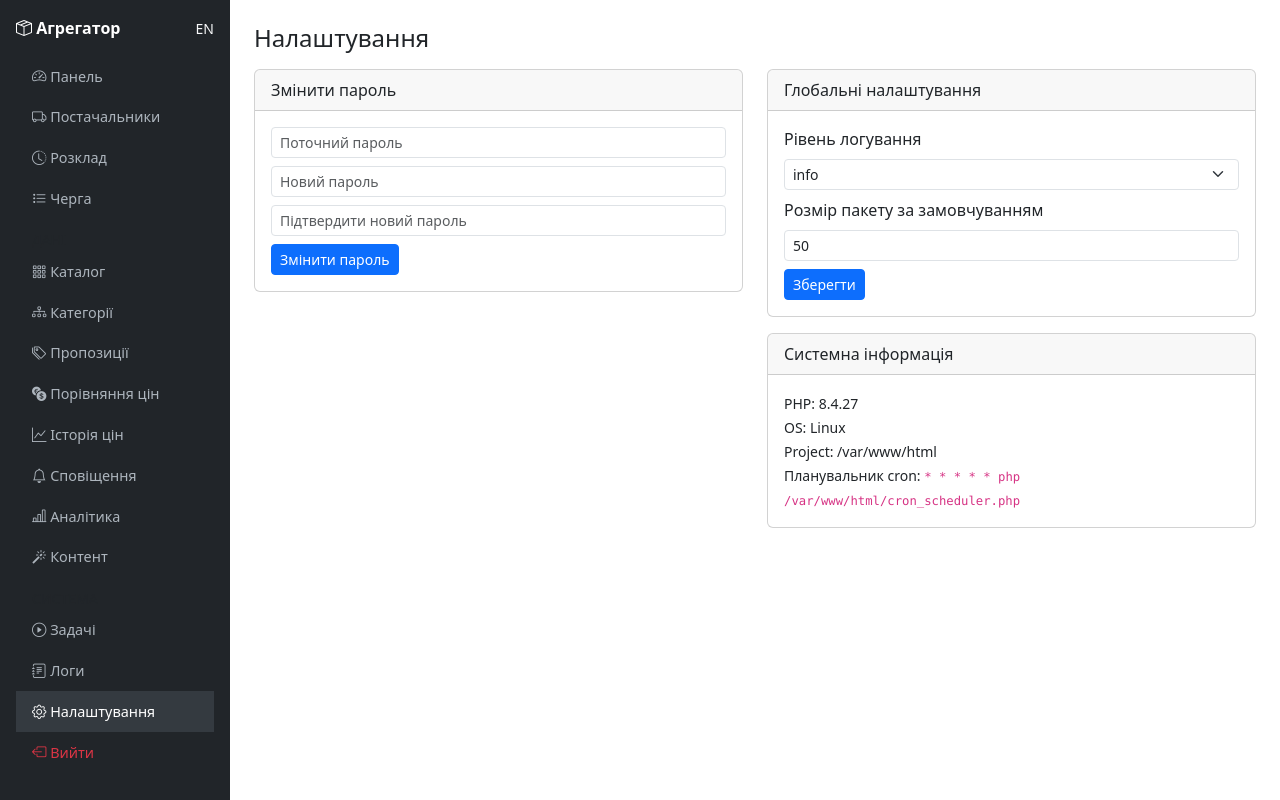
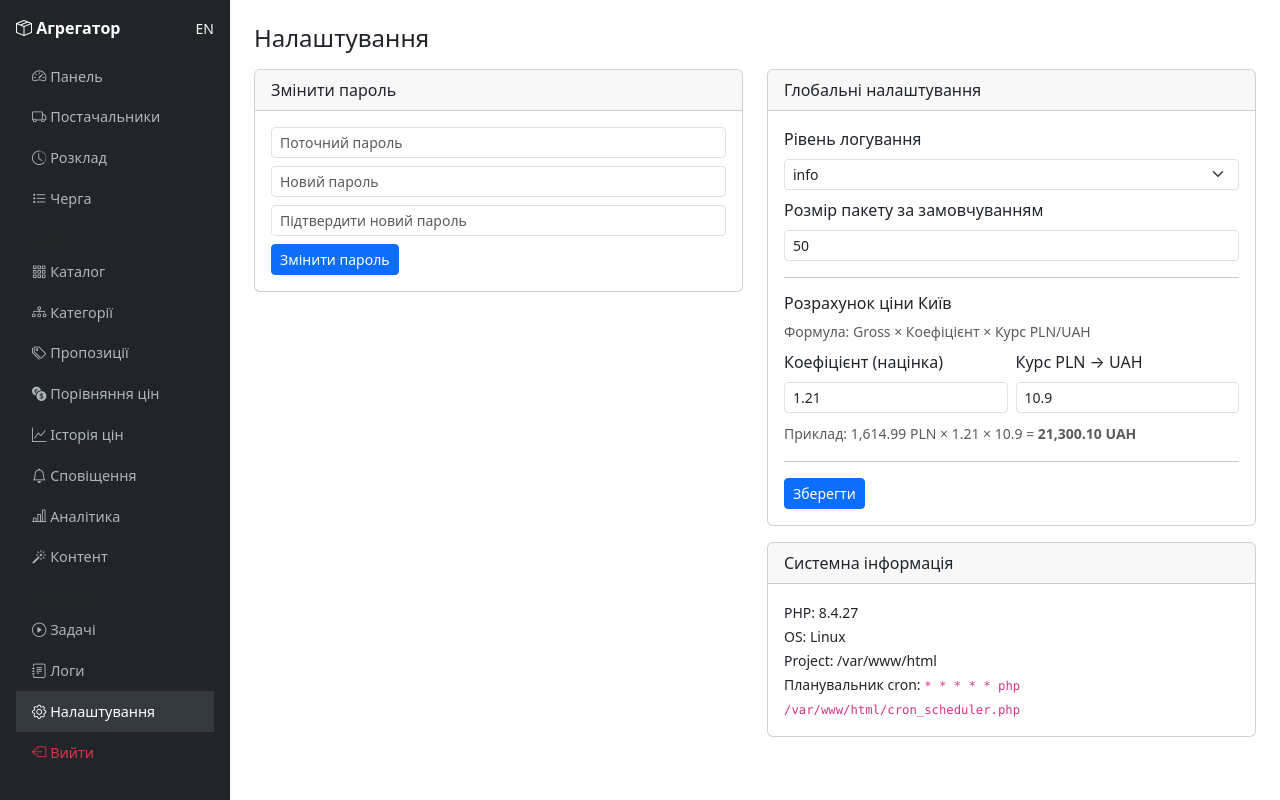
Before and after one commit to ooobabichdima/gunfire_pars, a PHP site: page /index.php?page=settings in a window 1280 px wide. Run offline with PHP 8.4, Linux system fonts and the light colour scheme; the visitor is signed in with stand-in values (Sample User, id 1); data that the repository does not hold is empty.

Commit message:
feat: add Kyiv price calculation (Gross × markup × PLN rate)
Formula: Gross × Коефіцієнт × Курс PLN/UAH = Ціна Київ

- Settings page: editable markup (default 1.21) and PLN/UAH rate (default 10.9)
- Product detail: new "Ціна Київ (UAH)" column in offers table
  Supports PLN, EUR, UAH currencies
- CLI update_b2b_prices.php: shows calculated Kyiv price for --sku queries

Example: 1,614.99 PLN × 1.21 × 10.9 = 21,299.70 UAH

https://claude.ai/code/session_016kJt6ZU9VpVhJVG6wTsHFK

```diff
--- a/admin/pages/settings.php
+++ b/admin/pages/settings.php
@@ -25,8 +25,10 @@ if ($_SERVER['REQUEST_METHOD'] === 'POST' && verify_csrf()) {
 
     if ($action === 'save_settings') {
         $settings = [
-            'log_level'     => $_POST['log_level'] ?? 'info',
-            'default_batch' => $_POST['default_batch'] ?? '50',
+            'log_level'      => $_POST['log_level'] ?? 'info',
+            'default_batch'  => $_POST['default_batch'] ?? '50',
+            'kyiv_markup'    => $_POST['kyiv_markup'] ?? '1.21',
+            'pln_uah_rate'   => $_POST['pln_uah_rate'] ?? '10.9',
         ];
         foreach ($settings as $key => $value) {
             $db->query(
@@ -90,6 +92,27 @@ foreach ($rows as $r) { $currentSettings[$r['key']] = $r['value']; }
                         <label class="form-label"><?= t('default_batch_size') ?></label>
                         <input type="number" name="default_batch" class="form-control form-control-sm" value="<?= esc($currentSettings['default_batch'] ?? '50') ?>">
                     </div>
+                    <hr>
+                    <h6>Розрахунок ціни Київ</h6>
+                    <small class="text-muted d-block mb-2">Формула: Gross × Коефіцієнт × Курс PLN/UAH</small>
+                    <div class="row g-2 mb-2">
+                        <div class="col-6">
+                            <label class="form-label">Коефіцієнт (націнка)</label>
+                            <input type="text" name="kyiv_markup" class="form-control form-control-sm" value="<?= esc($currentSettings['kyiv_markup'] ?? '1.21') ?>" placeholder="1.21">
+                        </div>
+                        <div class="col-6">
+                            <label class="form-label">Курс PLN → UAH</label>
+                            <input type="text" name="pln_uah_rate" class="form-control form-control-sm" value="<?= esc($currentSettings['pln_uah_rate'] ?? '10.9') ?>" placeholder="10.9">
+                        </div>
+                    </div>
+                    <?php
+                    $exGross = 1614.99;
+                    $exMarkup = (float)($currentSettings['kyiv_markup'] ?? 1.21);
+                    $exRate = (float)($currentSettings['pln_uah_rate'] ?? 10.9);
+                    $exKyiv = round($exGross * $exMarkup * $exRate, 2);
+                    ?>
+                    <small class="text-muted">Приклад: <?= number_format($exGross, 2) ?> PLN × <?= $exMarkup ?> × <?= $exRate ?> = <strong><?= number_format($exKyiv, 2) ?> UAH</strong></small>
+                    <hr>
                     <button class="btn btn-primary btn-sm"><?= t('save') ?></button>
                 </form>
             </div>
```
Also changed, not shown: admin/pages/product_detail.php (+19 -1 lines), update_b2b_prices.php (+10 -0 lines).
